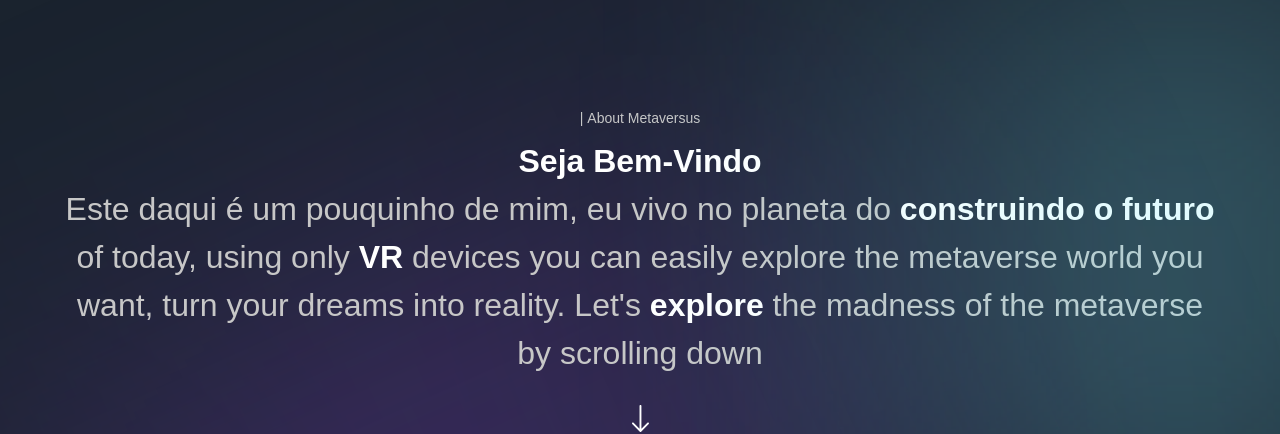
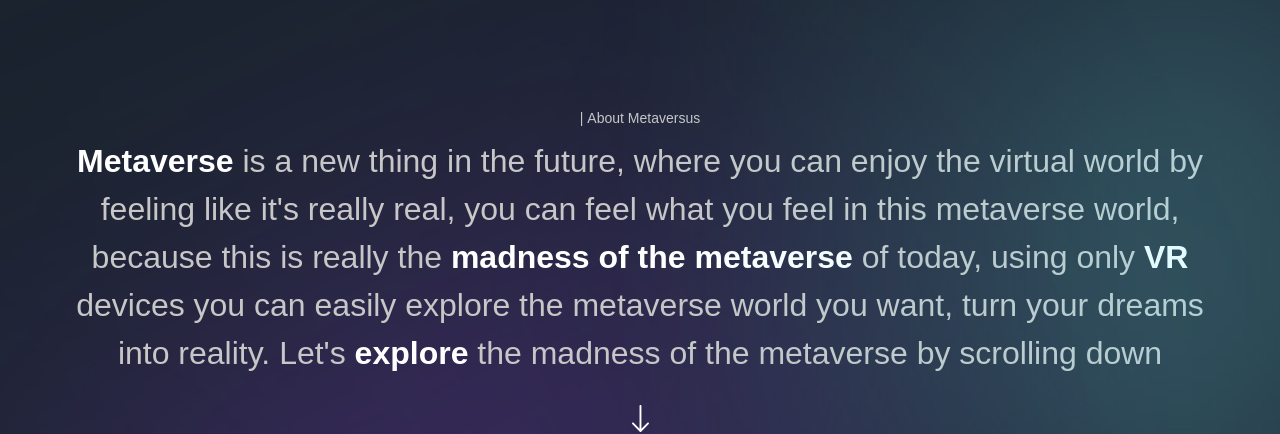
Before and after one commit to fabioNog/personal_presentation, a Next.js app: page / in a window 1280 px wide. Shown: the part 1060-1494 px from the top of the page. Built offline with nearby package versions, Linux system fonts and the light colour scheme; a web font is replaced by a local one.

Commit message:
update my description

```diff
--- a/sections/About.jsx
+++ b/sections/About.jsx
@@ -22,10 +22,12 @@ const About = () => (
         variants={fadeIn('up', 'tween', 0.2, 1)}
         className="mt-[8px] font-normal sm:text-[32px] text-[20px] text-center text-secondary-white"
       >
-        <span className="font-extrabold text-white">Seja Bem-Vindo</span>
-         <br></br>Este daqui é um pouquinho de mim, eu vivo no planeta do {' '}
+        <span className="font-extrabold text-white">Metaverse</span> is a new
+        thing in the future, where you can enjoy the virtual world by feeling
+        like it's really real, you can feel what you feel in this metaverse
+        world, because this is really the{' '}
         <span className="font-extrabold text-white">
-        construindo o futuro
+          madness of the metaverse
         </span>{' '}
         of today, using only{' '}
         <span className="font-extrabold text-white">VR</span> devices you can
```
